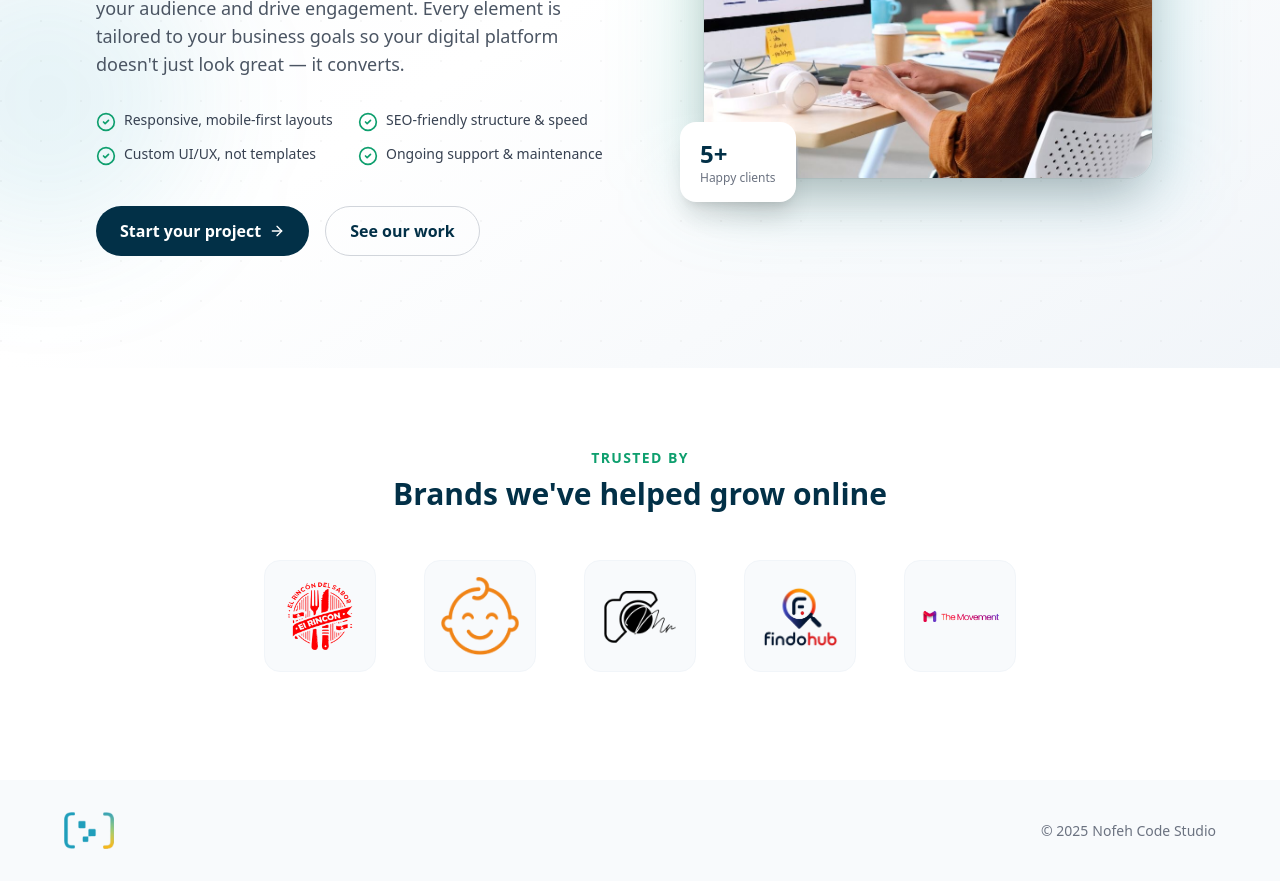
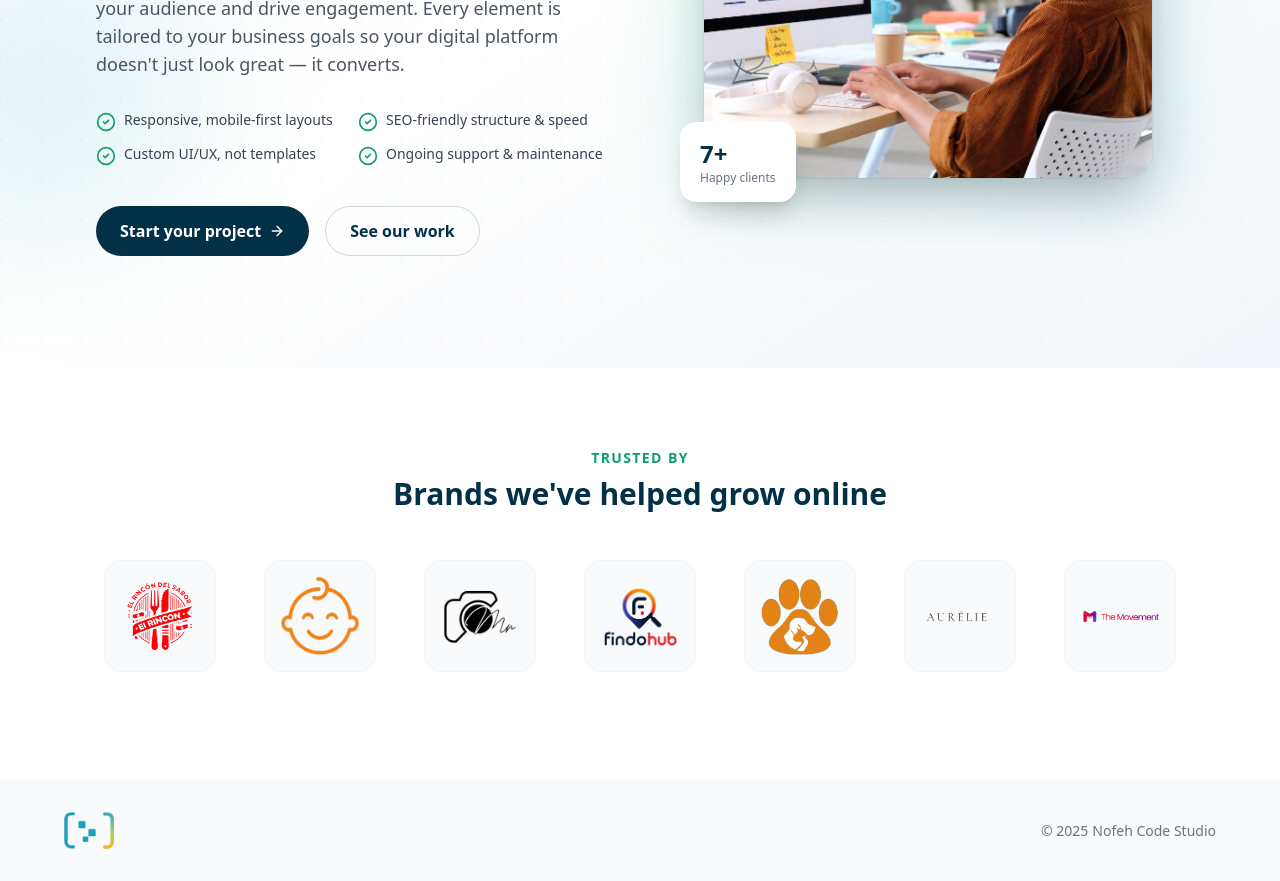
Before and after one commit to AmirBerenji/nophehGroup, a Next.js app: page /webdesign in a window 1280 px wide. Shown: the part 460-1341 px from the top of the page. Built offline with nearby package versions, Linux system fonts and the light colour scheme.

Commit message:
add two website

```diff
--- a/app/webdesign/page.tsx
+++ b/app/webdesign/page.tsx
@@ -10,7 +10,9 @@ export default function SocialMediaPage() {
     { id: 2, name: "Kidoo Hub", logo: "/assets/images/customer/kidoohub.png", url: "https://kidoohub.com/en" },
     { id: 3, name: "Maral Amirkian", logo: "/assets/images/customer/maral.png", url: "https://maralamirkian.com/" },
     { id: 4, name: "Findo hub", logo: "/assets/images/customer/findo.png", url: "https://findohub.com/" },
-    { id: 5, name: "Movement", logo: "/assets/images/customer/movement.png", url: "https://movement.college/" },
+    { id: 5, name: "Pety hub", logo: "/assets/images/customer/petyhub.png", url: "https://petyhub.com/" },
+    { id: 6, name: "AURELIE", logo: "/assets/images/customer/aurelie.png", url: "https://bridal-inky.vercel.app/" },
+    { id: 7, name: "Movement", logo: "/assets/images/customer/movement.png", url: "https://movement.college/" },
   ];
 
   const features = [
```
Also changed, not shown: public/assets/images/customer/aurelie.png (added), public/assets/images/customer/petyhub.png (added).
